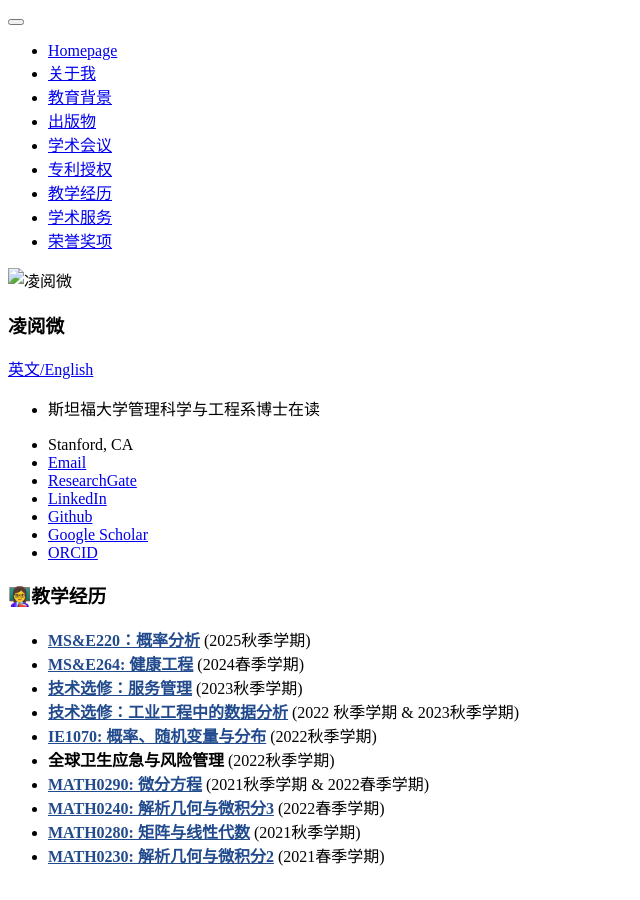
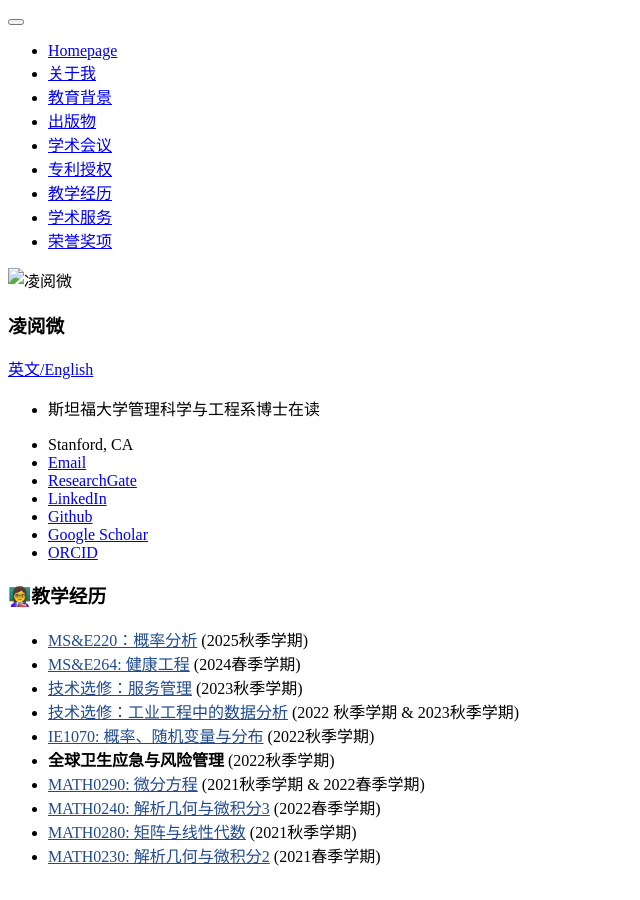
Before and after one commit to lingyuewei/lingyuewei.github.io, a Jekyll site: the page built from _pages/includes/teaching.md, in a window 1280 px wide. Shown: the whole page, without its empty margins (0-640 px from the left). Built offline with Jekyll 4.4.1, drawn with Linux system fonts in a browser that asks for light colours; our own code applies the rules of GitHub Pages for plain Markdown files.

Commit message:
update format

```diff
--- a/_pages/includes/teaching.md
+++ b/_pages/includes/teaching.md
@@ -1,12 +1,12 @@
 # 👩‍🏫教学经历
 
-- [**MS&E220：概率分析**](https://explorecourses.stanford.edu/search?view=catalog&filter-coursestatus-Active=on&page=0&catalog=&academicYear=20252026&q=MS%26E+220%3A+Probabilistic+Analysis&collapse=){:style="color:#224B8D"} (2025秋季学期)
-- [**MS&E264: 健康工程**](https://explorecourses.stanford.edu/search?view=catalog&filter-coursestatus-Active=on&page=0&catalog=&academicYear=20232024&q=MS%26E+264&collapse=){:style="color:#224B8D"} (2024春季学期)
-- [**技术选修：服务管理**](https://scupi.scu.edu.cn/wp-content/uploads/2023/03/Technical-Elective_Service-Management_LiuDi-3.pdf){:style="color:#224B8D"} (2023秋季学期)
-- [**技术选修：工业工程中的数据分析**](https://scupi.scu.edu.cn/wp-content/uploads/2023/03/Technical-Elective_Data-Analytics-in-Industrial-Engineering_LiuYang-3.pdf){:style="color:#224B8D"} (2022 秋季学期 & 2023秋季学期)
-- [**IE1070: 概率、随机变量与分布**](https://scupi.scu.edu.cn/wp-content/uploads/2022/09/IE1070_Probability-and-Statistics_YangLiu.pdf){:style="color:#224B8D"} (2022秋季学期)
+- [MS&E220：概率分析](https://explorecourses.stanford.edu/search?view=catalog&filter-coursestatus-Active=on&page=0&catalog=&academicYear=20252026&q=MS%26E+220%3A+Probabilistic+Analysis&collapse=){:style="color:#224B8D"} (2025秋季学期)
+- [MS&E264: 健康工程](https://explorecourses.stanford.edu/search?view=catalog&filter-coursestatus-Active=on&page=0&catalog=&academicYear=20232024&q=MS%26E+264&collapse=){:style="color:#224B8D"} (2024春季学期)
+- [技术选修：服务管理](https://scupi.scu.edu.cn/wp-content/uploads/2023/03/Technical-Elective_Service-Management_LiuDi-3.pdf){:style="color:#224B8D"} (2023秋季学期)
+- [技术选修：工业工程中的数据分析](https://scupi.scu.edu.cn/wp-content/uploads/2023/03/Technical-Elective_Data-Analytics-in-Industrial-Engineering_LiuYang-3.pdf){:style="color:#224B8D"} (2022 秋季学期 & 2023秋季学期)
+- [IE1070: 概率、随机变量与分布](https://scupi.scu.edu.cn/wp-content/uploads/2022/09/IE1070_Probability-and-Statistics_YangLiu.pdf){:style="color:#224B8D"} (2022秋季学期)
 - **全球卫生应急与风险管理** (2022秋季学期)
-- [**MATH0290: 微分方程**](https://scupi.scu.edu.cn/wp-content/uploads/2022/03/MATH0290-Differential-Equations-Robin-Cunningham-1.pdf){:style="color:#224B8D"} (2021秋季学期 & 2022春季学期)
-- [**MATH0240: 解析几何与微积分3**](https://scupi.scu.edu.cn/wp-content/uploads/2022/03/MATH0240-Analytic-Geometry-and-Calculus-3-sec1-Yang-Zheng-1.pdf){:style="color:#224B8D"} (2022春季学期)
-- [**MATH0280: 矩阵与线性代数**](https://scupi.scu.edu.cn/wp-content/uploads/2021/09/MATH0280-Matrices-and-Linear-Algebra-sec1-Yang-Zheng-1.pdf){:style="color:#224B8D"} (2021秋季学期)
-- [**MATH0230: 解析几何与微积分2**](https://scupi.scu.edu.cn/wp-content/uploads/2021/03/Math-230-Analytic-Geometry-and-Calculus-2-Yang-Zheng.pdf){:style="color:#224B8D"} (2021春季学期)
+- [MATH0290: 微分方程](https://scupi.scu.edu.cn/wp-content/uploads/2022/03/MATH0290-Differential-Equations-Robin-Cunningham-1.pdf){:style="color:#224B8D"} (2021秋季学期 & 2022春季学期)
+- [MATH0240: 解析几何与微积分3](https://scupi.scu.edu.cn/wp-content/uploads/2022/03/MATH0240-Analytic-Geometry-and-Calculus-3-sec1-Yang-Zheng-1.pdf){:style="color:#224B8D"} (2022春季学期)
+- [MATH0280: 矩阵与线性代数](https://scupi.scu.edu.cn/wp-content/uploads/2021/09/MATH0280-Matrices-and-Linear-Algebra-sec1-Yang-Zheng-1.pdf){:style="color:#224B8D"} (2021秋季学期)
+- [MATH0230: 解析几何与微积分2](https://scupi.scu.edu.cn/wp-content/uploads/2021/03/Math-230-Analytic-Geometry-and-Calculus-2-Yang-Zheng.pdf){:style="color:#224B8D"} (2021春季学期)
```
